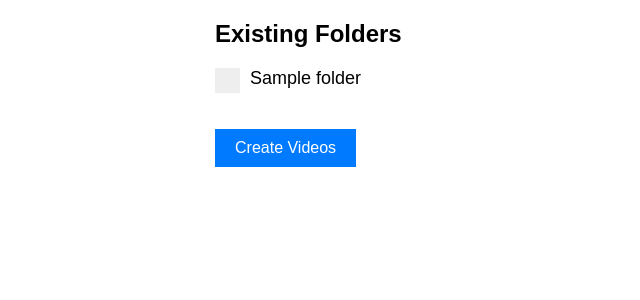
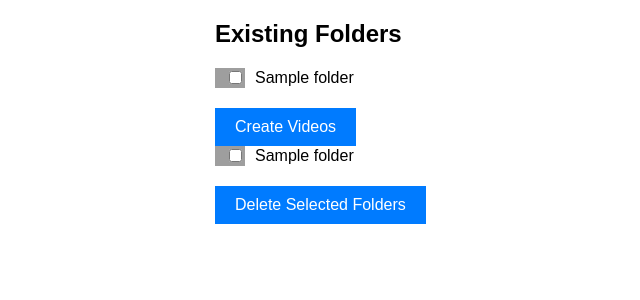
Before and after one commit to Pytonballoon810/Smart-Home-Interval-Camera, a Flask app: template Server/templates/index.html in a window 1280 px wide. Shown: the part 120-420 px from the top of the page, without its empty margins (25-665 px from the left). Run offline with Flask 3, Linux system fonts and the light colour scheme; the template is opened without the code that fills it: most values are stand-ins (such as "Sample title", 1, 10 or a date in 2020); grey boxes are pictures that could not be loaded.

```diff
--- a/Server/app.py
+++ b/Server/app.py
@@ -13,7 +13,8 @@ import os
 import subprocess
 import zipfile
 import uuid
-from flask import Flask, request, jsonify, render_template, send_from_directory
+import shutil
+from flask import Flask, request, jsonify, render_template, send_from_directory, redirect, url_for
 
 app = Flask(__name__)
 
@@ -32,6 +33,20 @@ def debug_print(message):
     """
     if DEBUG_MSG:
         print(f"\033[94m[DEBUG]\033[0m {message}")
+
+@app.route('/get_folders', methods=['GET'])
+def get_folders():
+    folders = os.listdir(UPLOAD_FOLDER)
+    return jsonify(folders)
+
+@app.route('/delete_folders', methods=['POST'])
+def delete_folders():
+    folders = request.form.getlist('folders[]')
+    for folder in folders:
+        folder_path = os.path.join('path/to/your/folders', folder)
+        if os.path.exists(folder_path):
+            shutil.rmtree(folder_path)
+    return redirect(url_for('index'))
 
 @app.route('/upload', methods=['POST'])
 def upload_image():
--- a/Server/static/script.js
+++ b/Server/static/script.js
@@ -12,6 +12,16 @@ document.addEventListener('mousedown', (event) => {
         selectionBox.style.top = `${startY}px`;
         document.body.appendChild(selectionBox);
     }
+});
+
+document.addEventListener('mousedown', (event) => {
+    const items = document.querySelectorAll('.checkbox-container.selected');
+
+    items.forEach((item) => {
+        if (!item.contains(event.target)) {
+            item.classList.remove('selected');
+        }
+    });
 });
 
 document.addEventListener('mousemove', (event) => {
@@ -100,3 +110,20 @@ document.addEventListener('DOMContentLoaded', () => {
         });
     });
 });
+
+setInterval(() => {
+    fetch('/get_folders')
+        .then(response => response.json())
+        .then(folders => {
+            // Clear the current list of folders
+            const folderList = document.getElementById('folderList');
+            folderList.innerHTML = '';
+
+            // Add the new folders to the list
+            for (const folder of folders) {
+                const listItem = document.createElement('li');
+                listItem.textContent = folder;
+                folderList.appendChild(listItem);
+            }
+        });
+}, 5000);  // Repeat every 5 seconds
--- a/Server/static/style.css
+++ b/Server/static/style.css
@@ -2,6 +2,10 @@ body {
     font-family: Arial, sans-serif;
     margin: 0;
     padding: 0;
+    -webkit-user-select: none;  /* Chrome, Safari and Opera */
+    -moz-user-select: none;     /* Firefox */
+    -ms-user-select: none;      /* IE/Edge */
+    user-select: none;          /* Non-prefixed version, currently supported by Chrome, Edge, Opera and Firefox */
 }
 
 .header {
@@ -96,3 +100,30 @@ body {
 .dragover {
     border: 2px dashed #007bff;
 }
+.folder-container {
+    display: flex;
+    align-items: center;
+    margin-bottom: 10px;
+}
+
+.folder-icon {
+    position: relative;
+    width: 30px;
+    height: 20px;
+    margin-right: 10px;
+}
+
+.folder-icon::before {
+    content: '';
+    position: absolute;
+    width: 100%;
+    height: 100%;
+    background-image: url('path/to/your/folder-icon.png');
+    background-size: cover;
+}
+
+.folder-icon input[type="checkbox"] {
+    position: absolute;
+    top: 0;
+    right: 0;
+}
--- a/Server/templates/index.html
+++ b/Server/templates/index.html
@@ -14,12 +14,25 @@
         <h2>Existing Folders</h2>
         <form action="/create_videos" method="post" id="createVideosForm">
             {% for folder in folders %}
-                <label class="checkbox-container">{{ folder }}
-                    <input type="checkbox" name="folders[]" value="{{ folder }}">
-                    <span class="checkmark"></span>
-                </label><br>
+                <div class="folder-container">
+                    <div class="folder-icon">
+                        <input type="checkbox" name="folders[]" value="{{ folder }}">
+                    </div>
+                    <label>{{ folder }}</label>
+                </div>
             {% endfor %}
             <button type="submit" class="button">Create Videos</button>
+        </form>
+        <form action="/delete_folders" method="post" id="deleteFoldersForm">
+            {% for folder in folders %}
+                <div class="folder-container">
+                    <div class="folder-icon">
+                        <input type="checkbox" name="folders[]" value="{{ folder }}">
+                    </div>
+                    <label>{{ folder }}</label>
+                </div>
+            {% endfor %}
+            <button type="submit" class="button">Delete Selected Folders</button>
         </form>
     </div>
 
```
Also changed, not shown: .github/workflows/docker-image.yml.
